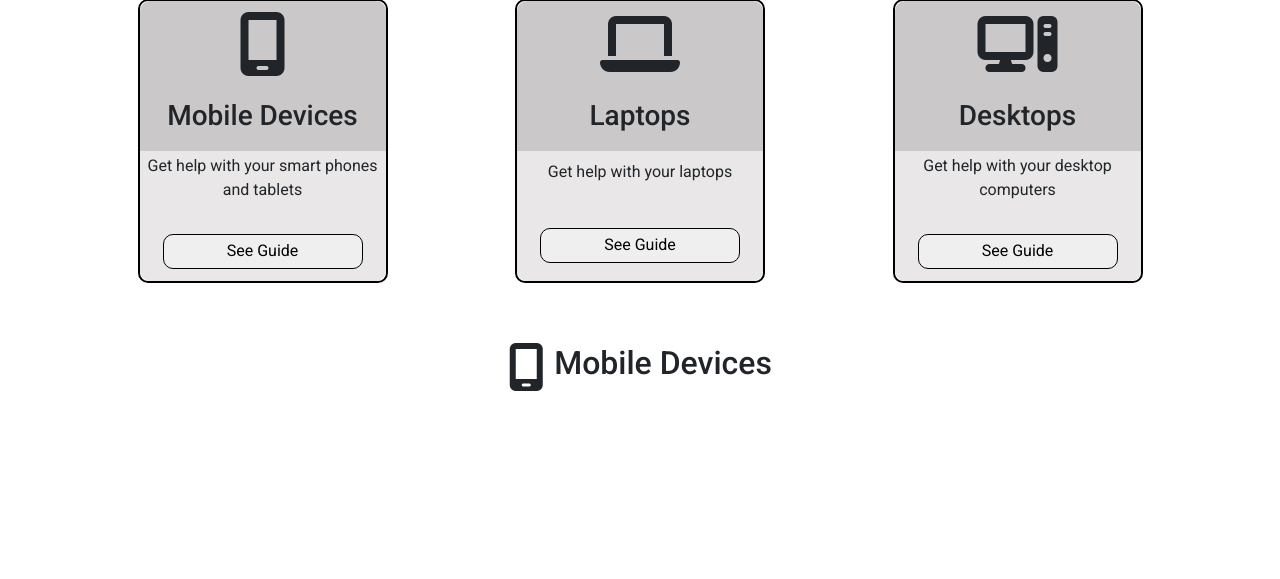
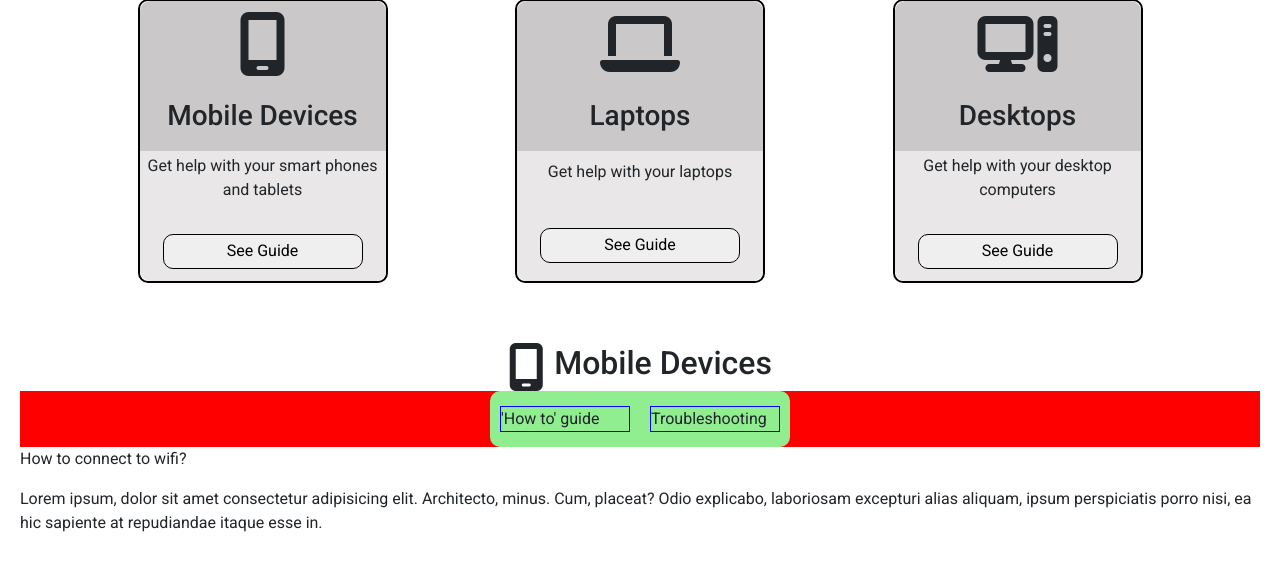
Before and after one commit to Carlos-n21/Team4-Family-hack, a Django app: page /technicalissues/ in a window 1280 px wide. Shown: the part 221-800 px from the top of the page. Run offline with Django 5.2, Linux system fonts and the light colour scheme; some libraries are stand-ins or nearby versions.

Commit message:
Add toggle selector and help intruction elements

```diff
--- a/static/css/style.css
+++ b/static/css/style.css
@@ -127,3 +127,26 @@ h4 {
 .guide-expanded i {
   font-size: 3rem;
 }
+
+.toggle-group {
+  background-color: red;
+  display: flex;
+  align-items: center;
+  justify-content: center;
+}
+
+.toggle-container {
+  background-color: lightgreen;
+  display: flex;
+  align-items: center;
+  justify-content: center;
+  width: 300px;
+  border-radius: 10px;
+}
+
+.toggle-container p{
+  /* display: inline-block; */
+  margin: 15px 10px;
+  border: 1px solid blue;
+  width: 150px;
+}
--- a/technicalissues/templates/technicalissues.html
+++ b/technicalissues/templates/technicalissues.html
@@ -46,5 +46,21 @@
         <i class="fa-solid fa-mobile-screen"></i>
         <h2>Mobile Devices</h2>
     </div>
+    <div class="toggle-group">
+        <div class="toggle-container">
+            <p>'How to' guide</p>
+            <p>Troubleshooting</p>
+        </div>
+
+    </div>
+    <div class="help-items">
+        <div>
+            <p>How to connect to wifi?</p>
+            <p>Lorem ipsum, dolor sit amet consectetur adipisicing elit. Architecto, minus. Cum, placeat? Odio
+                explicabo, laboriosam excepturi alias aliquam, ipsum perspiciatis porro nisi, ea hic sapiente at
+                repudiandae itaque esse in.</p>
+        </div>
+
+    </div>
 </section>
 {% endblock %}
```
